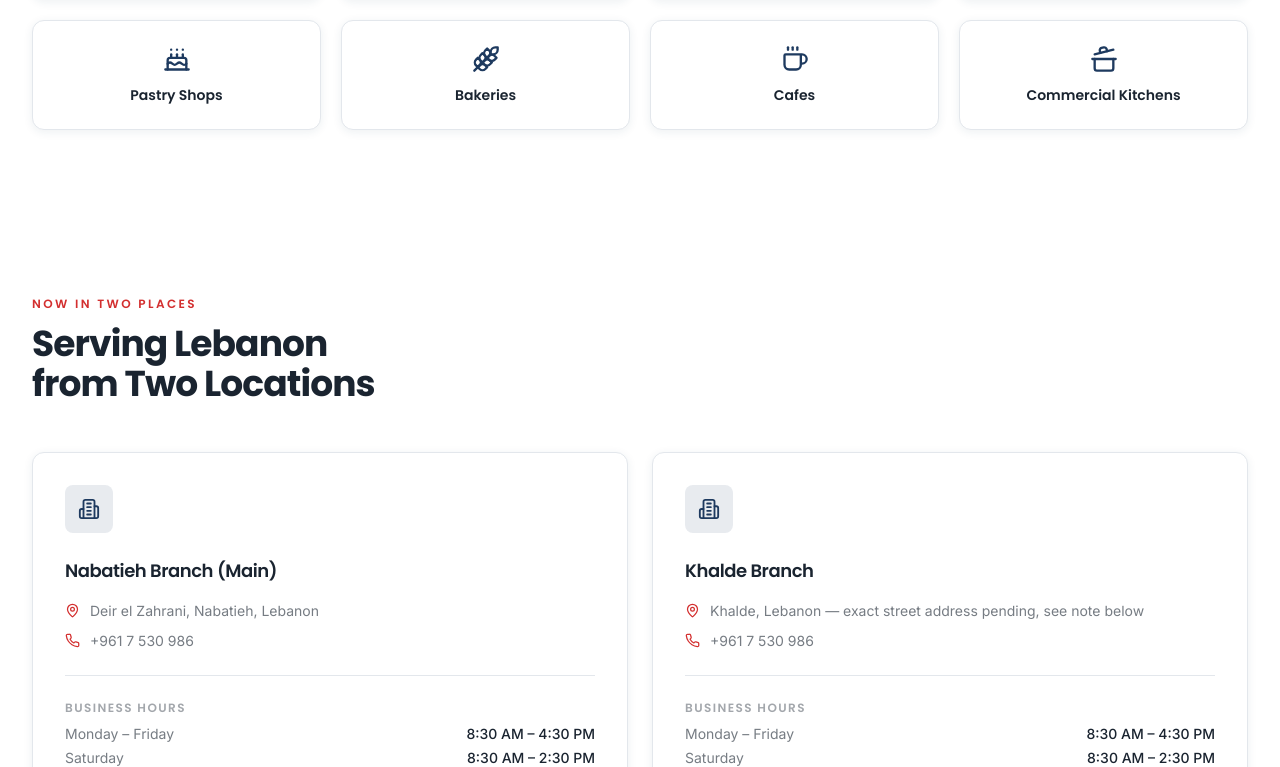
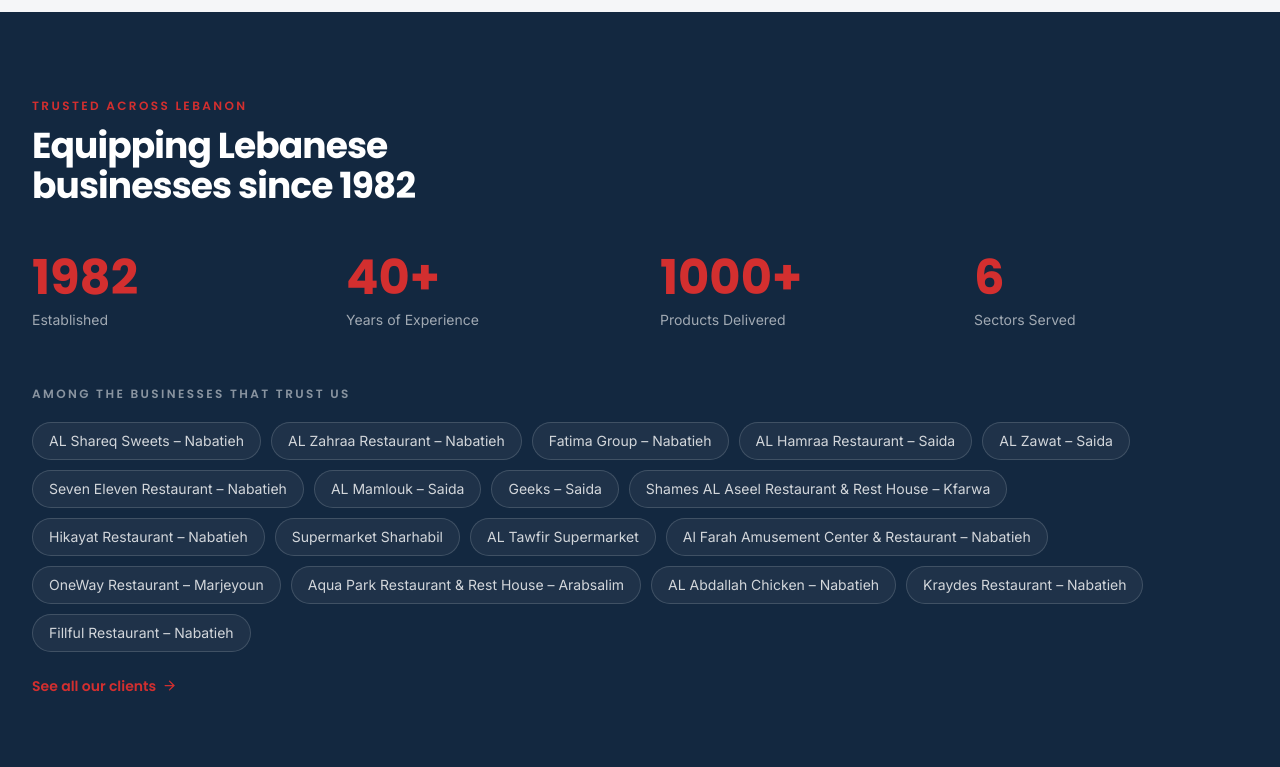
Before and after one commit to plasmatic-1/traboulsi-est-website, a Next.js app: page / in a window 1280 px wide. Shown: the part 2813-3580 px from the top of the page. Built offline with nearby package versions, Linux system fonts and the light colour scheme.

Commit message:
Add files via upload

```diff
--- a/app/page.tsx
+++ b/app/page.tsx
@@ -7,7 +7,7 @@ import ContactForm from "@/components/ContactForm";
 import { BranchCardCompact } from "@/components/BranchCard";
 import { siteConfig } from "@/lib/siteConfig";
 import { products, categories, categorySlugs } from "@/lib/products";
-import { industries } from "@/lib/clients";
+import { industries, clientGroups } from "@/lib/clients";
 import { branches, bothBranchesMapEmbed } from "@/lib/locations";
 import { industryIcon } from "@/components/IndustryIcon";
 
@@ -20,7 +20,14 @@ const whyUs = [
 ];
 
 export default function HomePage() {
-  const featured = categories.map((cat) => products.find((p) => p.category === cat)).filter(Boolean);
+  const featured = categories.flatMap((cat) => products.filter((p) => p.category === cat).slice(0, 2));
+  const trustedClients = clientGroups.flatMap((g) => g.clients).slice(0, 18);
+  const trustStats = [
+    { value: `${siteConfig.founded}`, label: "Established" },
+    { value: "40+", label: "Years of Experience" },
+    { value: "1000+", label: "Products Delivered" },
+    { value: "6", label: "Sectors Served" },
+  ];
 
   return (
     <>
@@ -139,12 +146,55 @@ export default function HomePage() {
             </h2>
           </Reveal>
           <div className="grid gap-6 sm:grid-cols-2 lg:grid-cols-3">
-            {featured.map((p, i) => p && (
+            {featured.map((p, i) => (
               <Reveal key={p.id} delay={i * 0.06}>
                 <ProductCard product={p} />
               </Reveal>
             ))}
           </div>
+        </div>
+      </section>
+
+      {/* Trust — real numbers and real client names, no fabricated reviews */}
+      <section className="bg-primary-dark py-20">
+        <div className="container-x">
+          <Reveal>
+            <p className="section-label !text-accent">Trusted Across Lebanon</p>
+            <h2 className="mb-12 max-w-xl text-balance font-heading text-3xl font-bold text-white sm:text-4xl">
+              Equipping Lebanese businesses since {siteConfig.founded}
+            </h2>
+          </Reveal>
+
+          <div className="mb-14 grid gap-10 sm:grid-cols-2 lg:grid-cols-4">
+            {trustStats.map((s, i) => (
+              <Reveal key={s.label} delay={i * 0.06}>
+                <p className="font-heading text-4xl font-bold text-accent sm:text-5xl">{s.value}</p>
+                <p className="mt-2 text-sm text-white/60">{s.label}</p>
+              </Reveal>
+            ))}
+          </div>
+
+          <Reveal delay={0.15}>
+            <p className="mb-5 font-heading text-xs font-semibold uppercase tracking-[0.2em] text-white/50">
+              Among the businesses that trust us
+            </p>
+            <div className="flex flex-wrap gap-2.5">
+              {trustedClients.map((c) => (
+                <span
+                  key={c}
+                  className="rounded-full border border-white/15 bg-white/5 px-4 py-2 text-sm text-white/80"
+                >
+                  {c}
+                </span>
+              ))}
+            </div>
+            <Link
+              href="/clients"
+              className="mt-6 inline-flex items-center gap-1.5 font-heading text-sm font-semibold text-accent hover:text-accent-dark"
+            >
+              See all our clients <ArrowRight size={15} />
+            </Link>
+          </Reveal>
         </div>
       </section>
 
```
